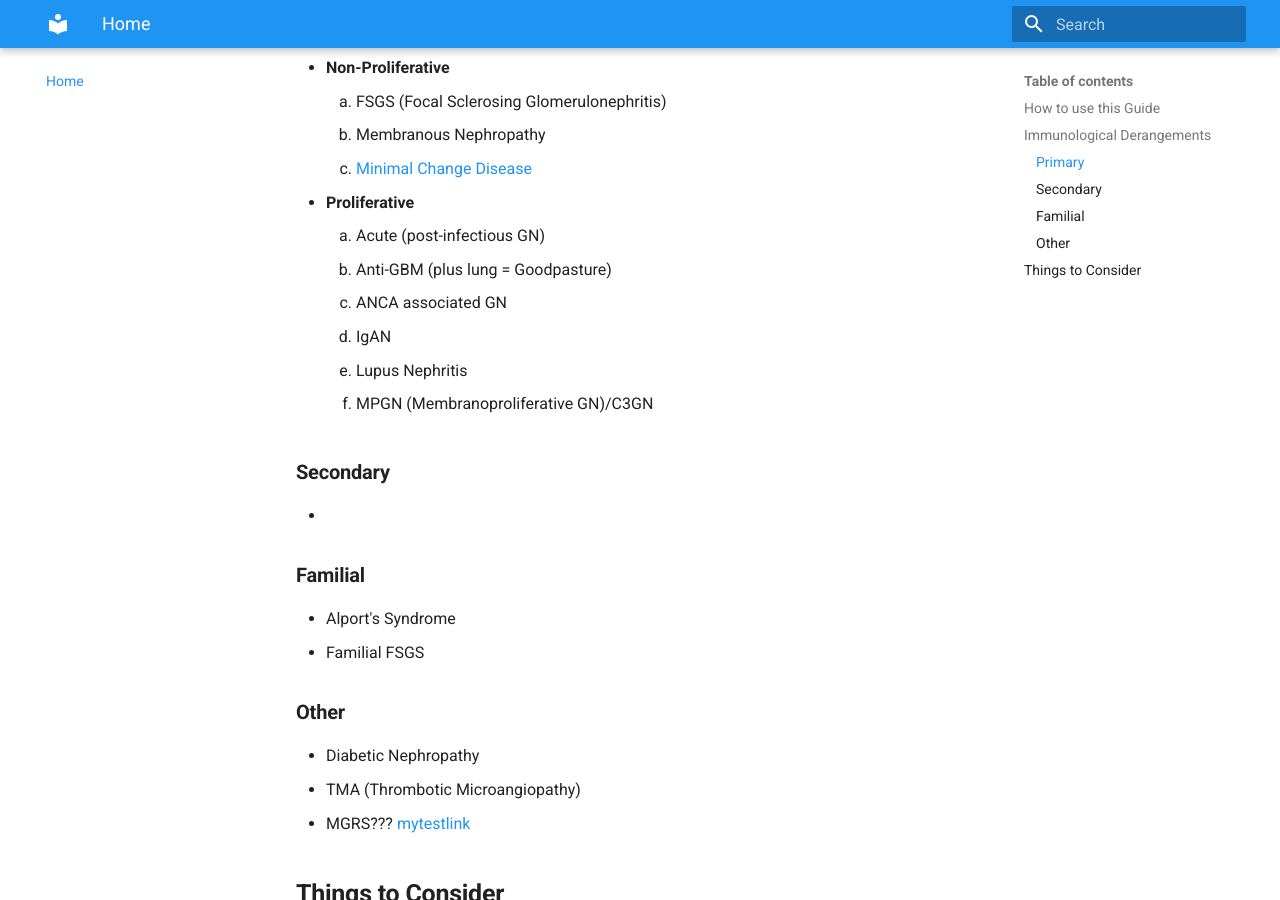
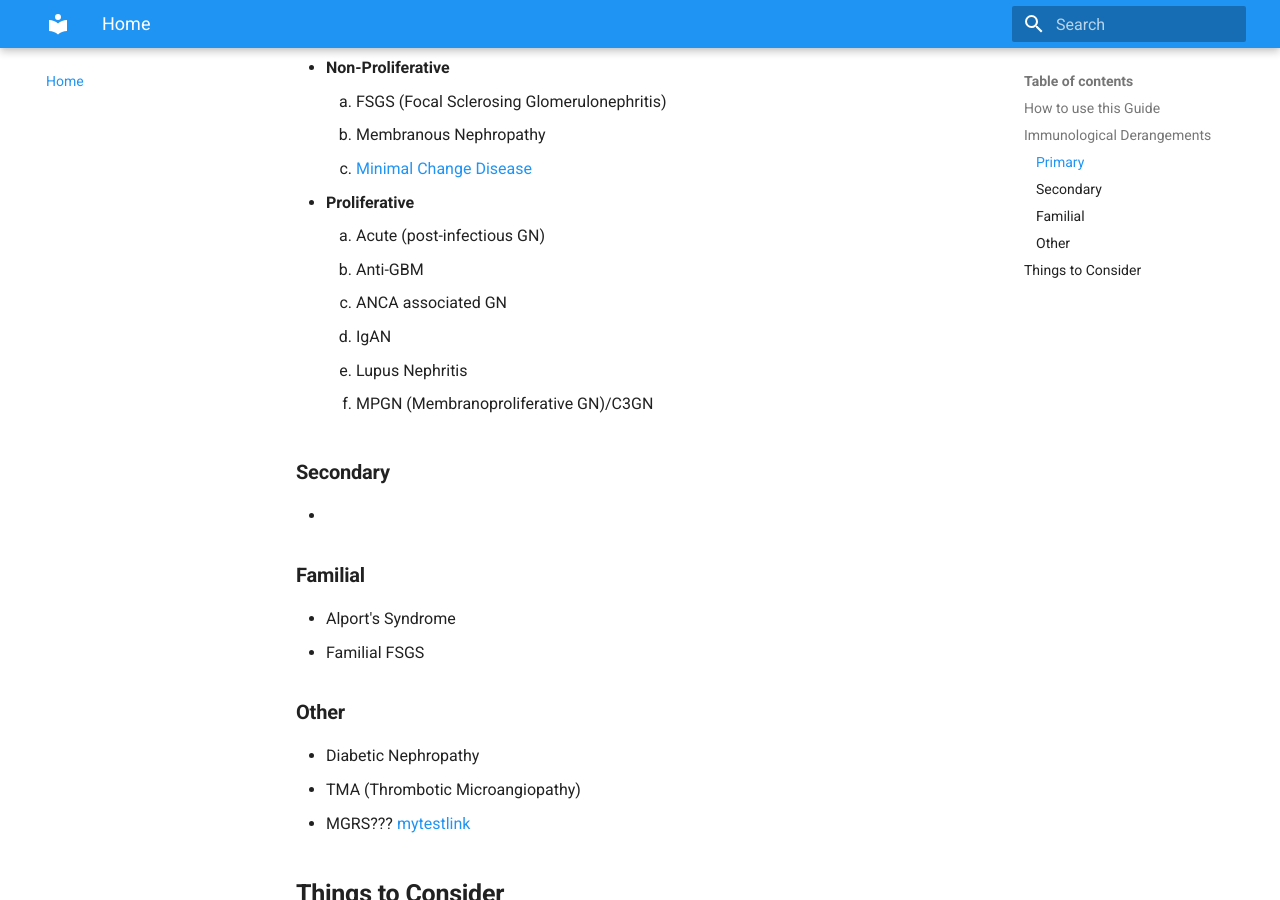
Before and after one commit to TTUNEPH2025/GN, an MkDocs documentation site: the page built from docs/index.md, in a window 1280 px wide and 900 px high, scrolled down 554 px. Built offline with MkDocs 1.6.1 and Material for MkDocs 9.7.7, drawn with Linux system fonts in a browser that asks for light colours.

Commit message:
Update index.md

```diff
--- a/docs/index.md
+++ b/docs/index.md
@@ -12,7 +12,7 @@
     3. [Minimal Change Disease](MCD.md)
 - **Proliferative**
     1. Acute (post-infectious GN)
-    2. Anti-GBM (plus lung = Goodpasture)
+    2. Anti-GBM
     3. ANCA associated GN
     4. IgAN
     5. Lupus Nephritis
```
